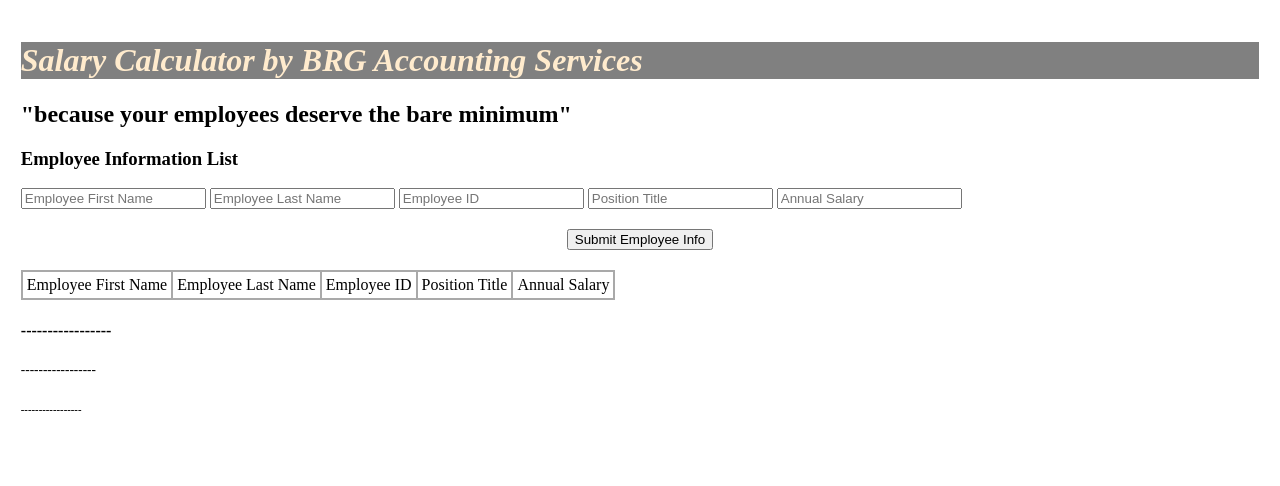
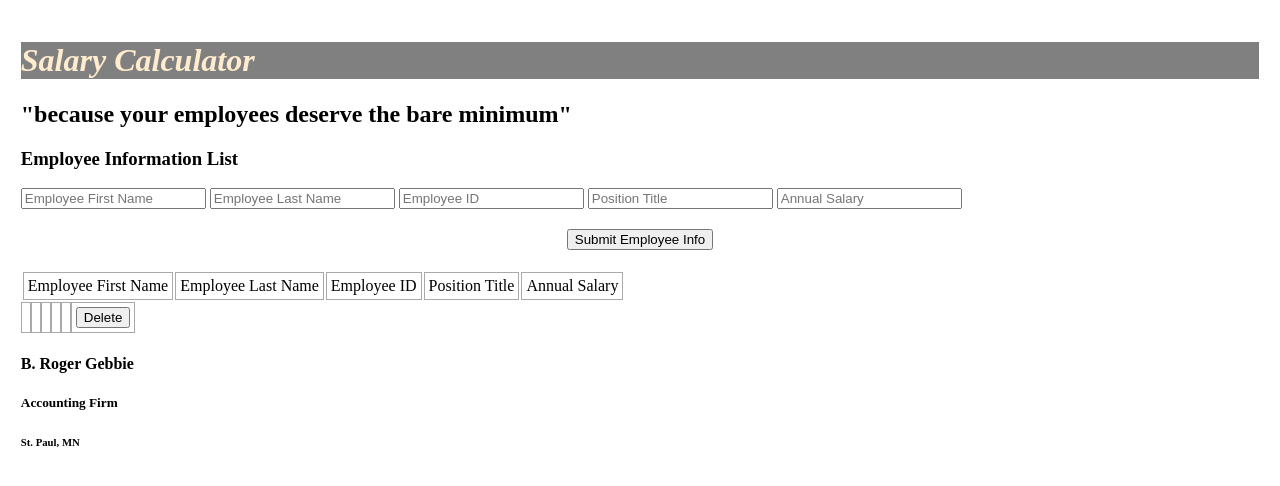
Before and after one commit to brg078/weekendprojectweek6, a plain HTML site: page index.html in a window 1280 px wide. Both pictures are taken after a click on the element "Submit Employee Info". Drawn offline with Linux system fonts and the light colour scheme.

Commit message:
finishingupfridaynightprogressmade

```diff
--- a/index.html
+++ b/index.html
@@ -9,7 +9,7 @@
     <title>Week 6 Tier 1 Assignment</title>
   </head>
   <body>
-    <h1>Salary Calculator by BRG Accounting Services</h1>
+    <h1>Salary Calculator</h1>
     <h2>"because your employees deserve the bare minimum"</h2>
     <h3>Employee Information List</h3>
     <div class="inputFields">
@@ -23,8 +23,9 @@
     <div class ="button">
         <button>Submit Employee Info</button>
     </div>
-    <div class="employeeTable">
-        <table id=infoTable">
+
+    <div class="employeeTableTitle">
+        <table id="infoTableTitle">
             <tr>
                 <td>Employee First Name</td>
                 <td>Employee Last Name</td>
@@ -34,8 +35,23 @@
         </tr>
         </table>
     </div>
-    <h4>-----------------</h4>
-    <h5>-----------------</h5>
-    <h6>-----------------</h6>
+
+    <div class="employeeTable">
+        <table id="infoTable">
+            <tr>
+                <td class="wideblock">Employee First Name</td>
+                <td>Employee Last Name</td>
+                <td>Employee ID</td>
+                <td>Position Title</td>
+                <td>Annual Salary</td>
+        </tr>
+        </table>
+    </div>
+
+    <h4>B. Roger Gebbie</h4>
+    <h5>Accounting Firm</h5>
+    <h6>St. Paul, MN</h6>
+
   </body>
+
 </html>
--- a/script.js
+++ b/script.js
@@ -49,13 +49,32 @@ function employeeInfoAdd() {
 
 //delete the employee that you clicked on, recreate the array and render it
 //function deleteEmployeeInfo();
+function employeeInfoDelete() {
+
+render();
+}
+
+
 
 function render() {
+    //render is working
     console.log('render up!');
+    //need to empty the .employeeTable so Array output doesn't stack on itself
+    $('.employeeTable').empty();
+    //iterate though employeeInfoArray to reference employeeInfoObject five key properties entered in input fields
+    for (let employeeInfoObject of employeeInfoArray) {
+        $('.employeeTable').append(`
+        <tr>
+        <td>${employeeInfoObject.firstName}</td>
+        <td>${employeeInfoObject.lastName}</td>
+        <td>${employeeInfoObject.employeeId}</td>
+        <td>${employeeInfoObject.positionTitle}</td>
+        <td>${employeeInfoObject.annualSalary}</td>
+        <td><button class="deleteEmployee">Delete</button></td>
+        </tr>`)
+    }
+    console.log(employeeInfoArray[1]);
 
-
-    $()
 }
 
-//clear input field, render that employee info onto the DOM
-//function render();
+// id="${employeeInfoObject.hrNumber}  potential button ID for later on
--- a/style.css
+++ b/style.css
@@ -14,16 +14,21 @@ h1 {
     text-align: center;
 }
 
-table {
-    border-collapse: collapse;
+#infoTable {
+    width: 700px;
+    /* border-collapse: collapse; */
     /* border-radius: 15px; */
 }
 
+.wideblock td{
+    width: 120px;
+}
+
 td {
-    border: 2px solid darkgray;
-    margin: 0px;
+    border: 1px solid darkgray;
+    margin: 1px;
     padding: 4px;
-    width: auto;
+    /* width: 120px; */
 }
 
 /*  see css notes in shawl repo
```
